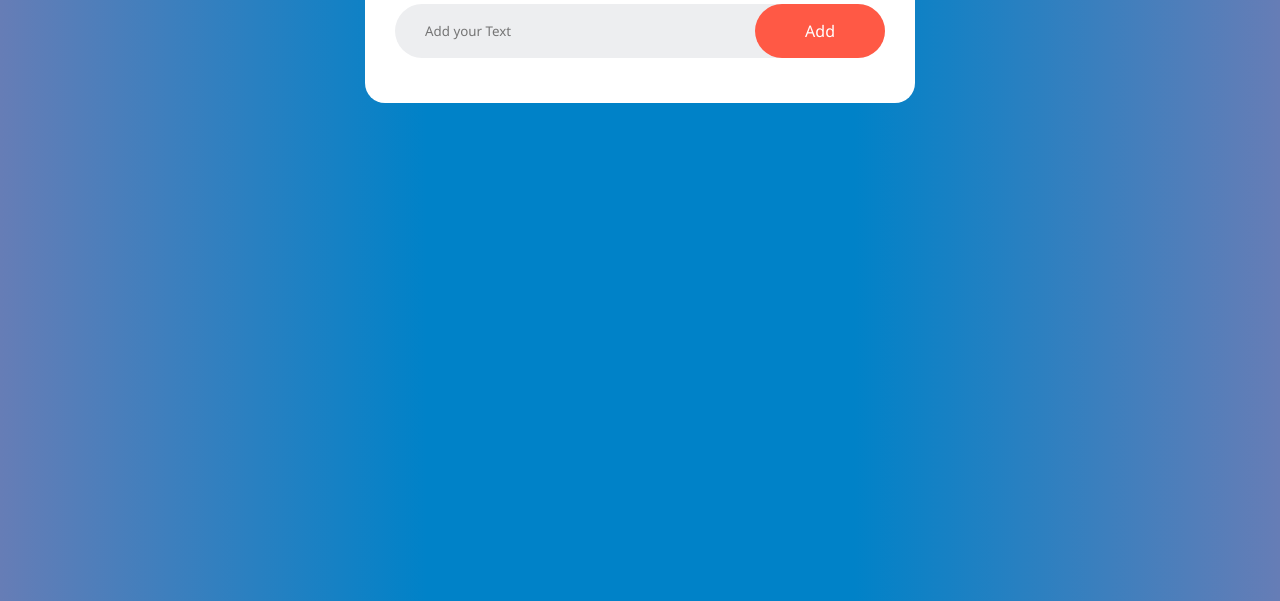
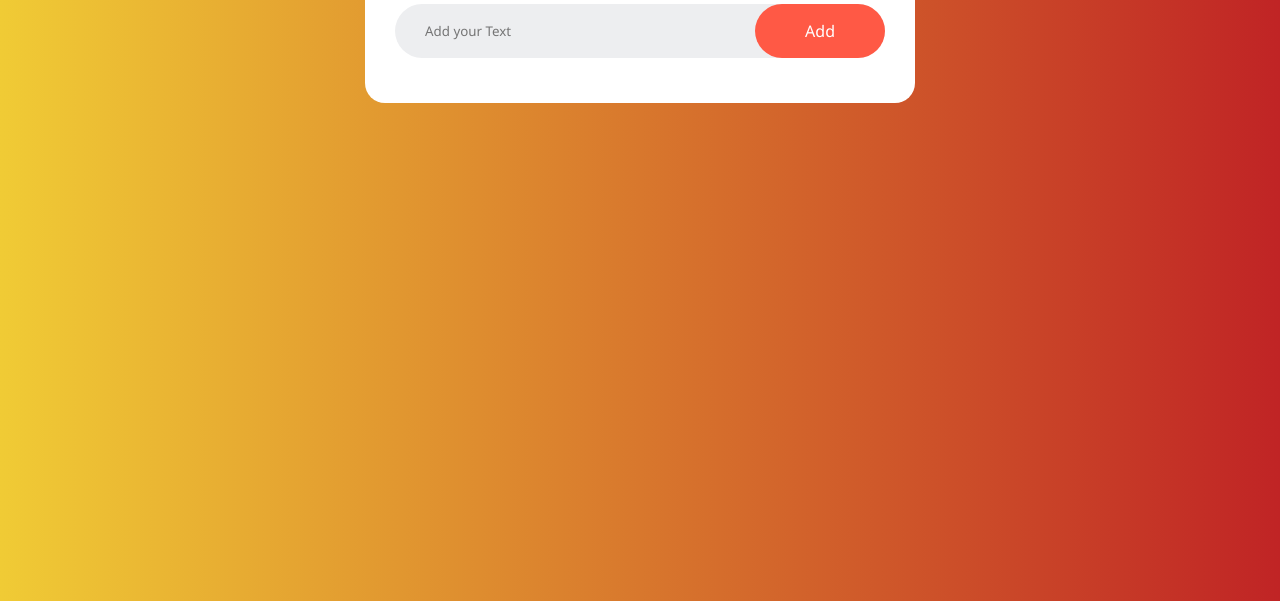
Before and after one commit to Thowsif143/To-Do-list, a plain HTML site: page TO DO list/index.html in a window 1280 px wide. Shown: the part 199-800 px from the top of the page. Drawn offline with Linux system fonts and the light colour scheme.

Commit message:
Update style.css

```diff
--- a/TO DO list/style.css
+++ b/TO DO list/style.css
@@ -7,9 +7,9 @@
 .container{
     width: 100%;
     min-height: 100vh;
-    background: #667db6;  /* fallback for old browsers */
-    background: -webkit-linear-gradient(to right, #667db6, #0082c8, #0082c8, #667db6);  /* Chrome 10-25, Safari 5.1-6 */
-    background: linear-gradient(to right, #667db6, #0082c8, #0082c8, #667db6); /* W3C, IE 10+/ Edge, Firefox 16+, Chrome 26+, Opera 12+, Safari 7+ */
+    background: #C02425;  /* fallback for old browsers */
+    background: -webkit-linear-gradient(to right, #F0CB35, #C02425);  /* Chrome 10-25, Safari 5.1-6 */
+    background: linear-gradient(to right, #F0CB35, #C02425); /* W3C, IE 10+/ Edge, Firefox 16+, Chrome 26+, Opera 12+, Safari 7+ */
     padding:10px;
 }
 .to-do{
```
